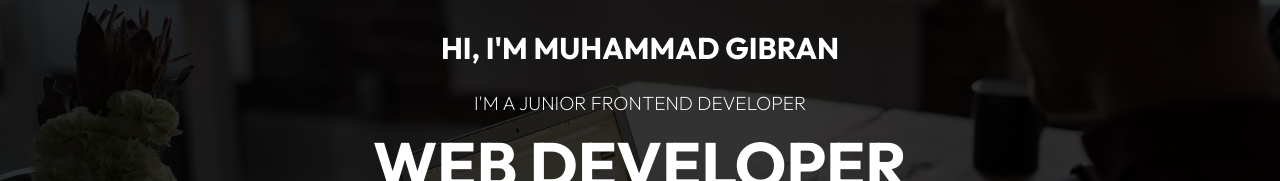
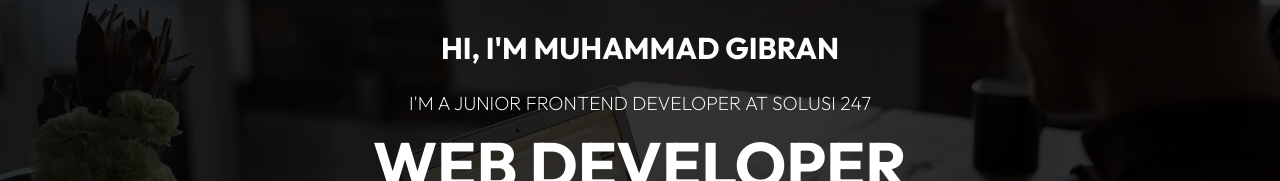
Before and after one commit to Gibran2075/Portfolioku, a React (Create React App) app: page / in a window 1280 px wide. Shown: the part 266-447 px from the top of the page. Built offline with nearby package versions, Linux system fonts and the light colour scheme.

Commit message:
Update Portfolio

```diff
--- a/src/components/Heroimg.js
+++ b/src/components/Heroimg.js
@@ -13,7 +13,7 @@ function Heroimg() {
       </div>
       <div className="content">
         <h1 className="font">HI, I'M MUHAMMAD GIBRAN</h1>
-        <p>I'M A JUNIOR FRONTEND DEVELOPER</p>
+        <p>I'M A JUNIOR FRONTEND DEVELOPER AT SOLUSI 247</p>
         <h1>WEB DEVELOPER</h1>
         <div>
           <Link to="/project" className="btn">
```
